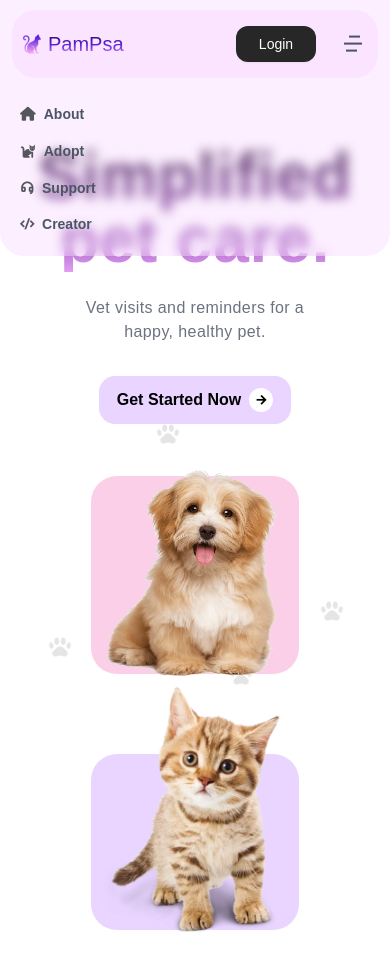
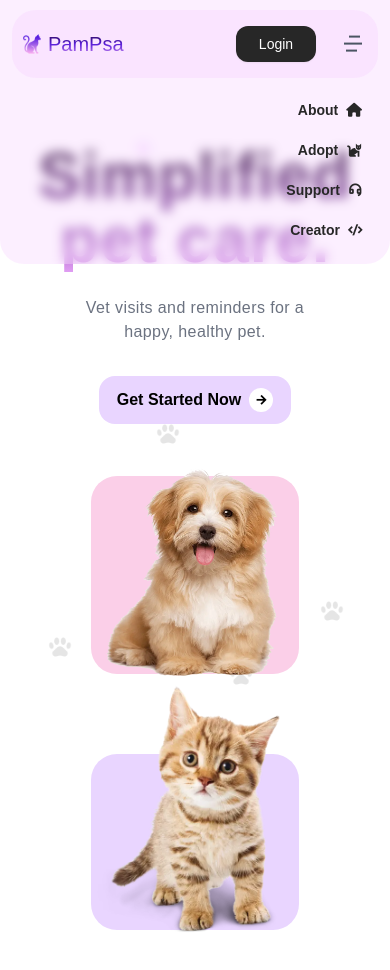
Before and after one commit to heisdanielade/PamietamPsa-frontend, a Vue app: page / in a window 390 px wide. Both pictures are taken after a click on the button "Open main menu". Shown: the top 970 px of the page. Built offline with nearby package versions, Linux system fonts and the light colour scheme; a web font is replaced by a local one.

Commit message:
update: mobile navbar alignment

```diff
--- a/src/components/home/Header.vue
+++ b/src/components/home/Header.vue
@@ -114,42 +114,42 @@ const toggle = () => {
         <!-- Mobile Navbar -->
         <Transition name="slide">
             <div v-if="isVisible"
-                class="mobile-menu blur-bg-2 pt-20 px-5 block md:hidden fixed top-0 left-0 z-40 w-full h-[16rem] rounded-b-3xl">
+                class="mobile-menu blur-bg-2 pt-[4.75rem] px-7 block md:hidden fixed top-0 left-0 z-40 w-full h-[16.5rem] rounded-b-3xl">
                 <ul class="flex flex-col mt-6 font-semibold text-sm">
-                    <li v-scroll-reveal class="not-shown mb-[0.8rem] w-full">
+                    <li v-scroll-reveal class="not-shown mb-4 w-full color-dark hover:text-purple-500">
                         <router-link to="/x"
-                            class="moblie-menu-link relative flex items-center justify-start pb-1 text-gray-600 hover:text-purple-500">
-                            <i class="mr-2 text-gray-400 fa-solid fa-house"></i>
+                            class="moblie-menu-link relative flex items-center justify-end pb-1">
                             <span class="">
                                 About
                             </span>
+                            <i class="ml-2 fa-solid fa-house"></i>
                         </router-link>
                     </li>
-                    <li v-scroll-reveal class="not-shown mb-[0.8rem] w-full">
+                    <li v-scroll-reveal class="not-shown mb-4 w-full color-dark hover:text-purple-500">
                         <router-link to="/x"
-                            class="moblie-menu-link relative flex items-center justify-start pb-1 text-gray-600 hover:text-purple-500">
-                            <i class="mr-2 text-gray-400 fa-solid fa-cat"></i>
+                            class="moblie-menu-link relative flex items-center justify-end pb-1">
                             <span class="">
                                 Adopt
                             </span>
+                            <i class="ml-2 fa-solid fa-cat"></i>
                         </router-link>
                     </li>
-                    <li v-scroll-reveal class="not-shown mb-[0.8rem] w-full">
+                    <li v-scroll-reveal class="not-shown mb-4 w-full color-dark hover:text-purple-500">
                         <router-link to="/x"
-                            class="moblie-menu-link relative flex items-center justify-start pb-1 text-gray-600 hover:text-purple-500">
-                            <i class="mr-2 text-gray-400 ri-customer-service-line"></i>
+                            class="moblie-menu-link relative flex items-center justify-end pb-1">
                             <span class="">
                                 Support
                             </span>
+                            <i class="ml-2 ri-customer-service-line"></i>
                         </router-link>
                     </li>
-                    <li v-scroll-reveal class="not-shown mb-[0.8rem] w-full">
+                    <li v-scroll-reveal class="not-shown mb-4 w-full color-dark hover:text-purple-500">
                         <a href="https://github.com/heisdanielade" target="_blank"
-                            class="moblie-menu-link relative flex items-center justify-start pb-1 text-gray-600 hover:text-purple-500">
-                            <i class="mr-2 text-gray-400 ri-code-s-slash-line"></i>
+                            class="moblie-menu-link relative flex items-center justify-end pb-1">
                             <span class="">
                                 Creator
                             </span>
+                            <i class="ml-2 ri-code-s-slash-line"></i>
                         </a>
                     </li>
                 </ul>
--- a/src/components/home/Home.vue
+++ b/src/components/home/Home.vue
@@ -10,13 +10,14 @@ import AuthBackground from "@/components/others/PawBackground.vue";
         <section class="home overflow-hidden mt-32 md:mt-20 lg:mt-24" id="home">
         <div class="flex flex-col items-center justify-center select-none w-full max-w-screen-lg mx-auto p-4 md:py-8">
             <div class="text-center flex flex-col items-center justify-center w-full">
-                <h1 translate="no" v-scroll-reveal class="not-shown md:mt-8 text-[2rem] leading-[2.1rem] md:leading-[4rem] lg:leading-[4.75rem] tracking-wide gradient-text-1 font-extrabold lg:font-bold w-full lg:text-7xl md:text-6xl">
+                <h1 translate="no" v-scroll-reveal class="not-shwn relative md:mt-8 text-[2rem] leading-[2.1rem] md:leading-[4rem] lg:leading-[4.75rem] tracking-wide gradient-text-1 font-extrabold lg:font-bold w-full lg:text-7xl md:text-6xl">
                     <span class="desktop-main-text hidden md:flex">
-                        Simplify pet care with an easy and stress free experience.
+                        Simplify pet with an easy and stress free experience.
                     </span>
-                     <span class="mobile-main-text md:hidden w-full text-[4rem]">
+                    <span class="mobile-main-text md:hidden w-full text-[4rem]">
                         Simplified pet care.
-                     </span>
+                    </span>
+                    <img src="/src/assets/images/icons/star.png" alt="Purple star icon" class="absolute -top-1 left-1/3 h-4 w-4 opacity-25">
                 </h1>
             </div>
 
--- a/src/components/pages/HomePage.vue
+++ b/src/components/pages/HomePage.vue
@@ -22,9 +22,6 @@
       <!-- Preview Section -->
       <Preview></Preview>
 
-      <!-- Blank Section -->
-      <!-- <Explore></Explore> -->
-
       <!-- Footer Section -->
       <FooterV2></FooterV2>
 
```
